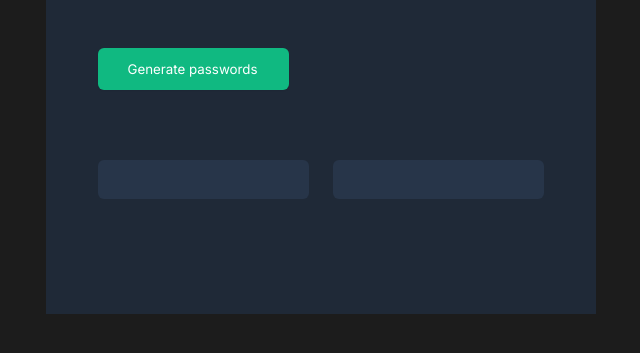
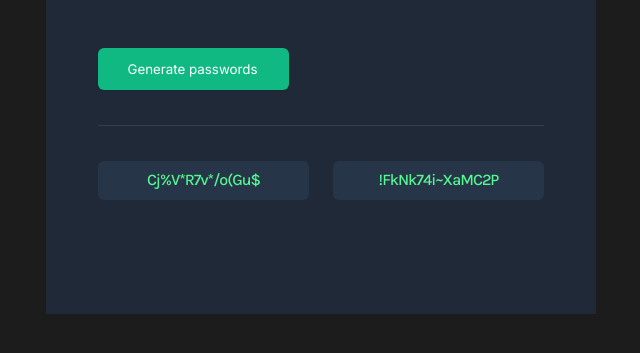
Before and after one commit to cdanderson76/randomPasswordGenerator, a plain HTML site: page index.html in a window 1280 px wide. Both pictures are taken after a click on the button "Generate passwords". Shown: the part 361-714 px from the top of the page, without its empty margins (319-959 px from the left). Drawn offline with Linux system fonts and the light colour scheme.

Commit message:
Completed the JavaScript coding
created the function for the button and the code that generates the random passwords

```diff
--- a/index.html
+++ b/index.html
@@ -12,10 +12,11 @@
     <section id="generate-heading">
       Generate a <span>random password</span>
       <p id="para">Never use an insecure password again</p>
-      <button class="generate-btn">Generate passwords</button>
+      <button class="generate-btn" onclick="generate()">Generate passwords</button>
+      <div class="separator"></div>
       <section id="password-section">
-        <div class="password-box-left"></div>
-        <div class="password-box-right"></div>
+        <div id="password-box-left" ><p id="password1"></p></div>
+        <div id="password-box-right"><p id="password2"></p></div>
       </section>
     </section>
   </main>
--- a/script.js
+++ b/script.js
@@ -1,4 +1,20 @@
 const characters = ["A","B","C","D","E","F","G","H","I","J","K","L","M","N","O","P","Q","R","S","T","U","V","W","X","Y","Z","a","b","c","d","e","f","g","h","i","j","k","l","m","n","o","p","q","r","s","t","u","v","w","x","y","z", "0", "1", "2", "3", "4", "5", "6", "7", "8", "9","~","`","!","@","#","$","%","^","&","*","(",")","_","-","+","=","{","[","}","]",",","|",":",";","<",">",".","?",
 "/"];
 
-let randNum = Math.floor(Math.random() * characters.length);
+let pass1 = document.getElementById('password1');
+let pass2 = document.getElementById('password2');
+
+let copyText = document.getElementById('password1');
+navigator.clipboard.writeText(copyText.value);
+
+
+function generate() {
+  pass1.textContent = ' ';
+  pass2.textContent = ' ';
+  for(let i = 0; i < 15; i++) {
+    let rand = Math.floor(Math.random() * characters.length);
+    let rand2 = Math.floor(Math.random() * characters.length);
+    pass1.textContent += characters[rand];
+    pass2.textContent += characters[rand2];
+  }
+}
--- a/style.css
+++ b/style.css
@@ -59,7 +59,7 @@ span {
   font-family: 'Inter', sans-serif;
   padding: 9px 17px 9px 15px;
   gap: 12px;
-  margin-top: 51px;
+  margin: 51px 0 35px 0;
 }
 
 .generate-btn:hover,
@@ -74,21 +74,32 @@ span {
   height: 78px;
 }
 
-.password-box-left {
+#password-box-left, #password-box-right {
   display: inline-block;
   width: 211px;
   height: 39px;
   border-radius: 6px;
   background: #273549;
-  margin: 70px 0 0 0;
+  margin: 35px 0 0 0;
 }
 
-.password-box-right {
-  display: inline-block;
+.separator {
+  width: 446px;
+  height: 1px;
+  background-color: #2F3E53;
+}
+
+#password-box-right {
   justify-content: flex-end;
-  width: 211px;
-  height: 39px;
-  border-radius: 6px;
-  background: #273549;
-  margin: 70px 0 0 24px;
+  margin-left: 24px;
 }
+
+#password1, #password2 {
+  text-align: center;
+  color: #55F991;
+  font-size: 16px;
+  font-style: normal;
+  font-weight: 500;
+  line-height: 32px;
+  padding-top: 3px;
+}
```
